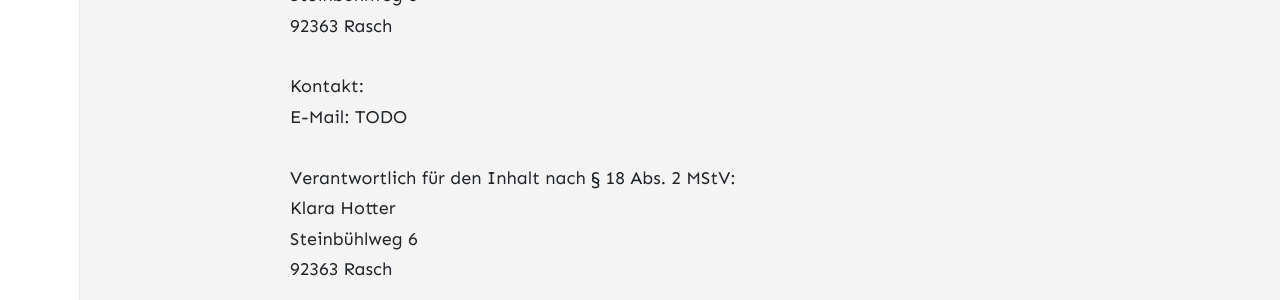
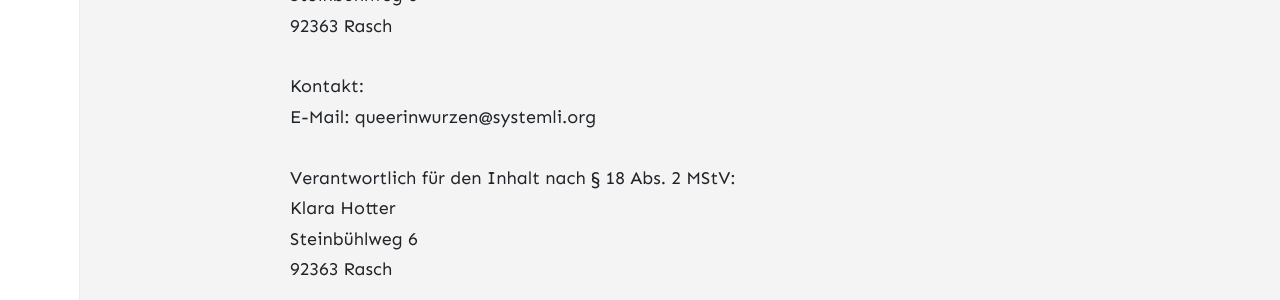
Before and after one commit to timber-they/queerInWurzen, a Jekyll site: the page built from _pages/imprint.md, in a window 1280 px wide. Shown: the part 437-737 px from the top of the page. Built offline with Jekyll 4.4.1, drawn with Linux system fonts in a browser that asks for light colours; nearby versions of some CDN libraries; comment, search, counter and statistics services are not loaded.

Commit message:
Update imprint.md

```diff
--- a/_pages/imprint.md
+++ b/_pages/imprint.md
@@ -12,8 +12,7 @@ Steinbühlweg 6
 92363 Rasch
 
 Kontakt:
-<!--TODO-->
-E-Mail: TODO
+E-Mail: queerinwurzen@systemli.org
 
 Verantwortlich für den Inhalt nach § 18 Abs. 2 MStV:
 Klara Hotter
```
